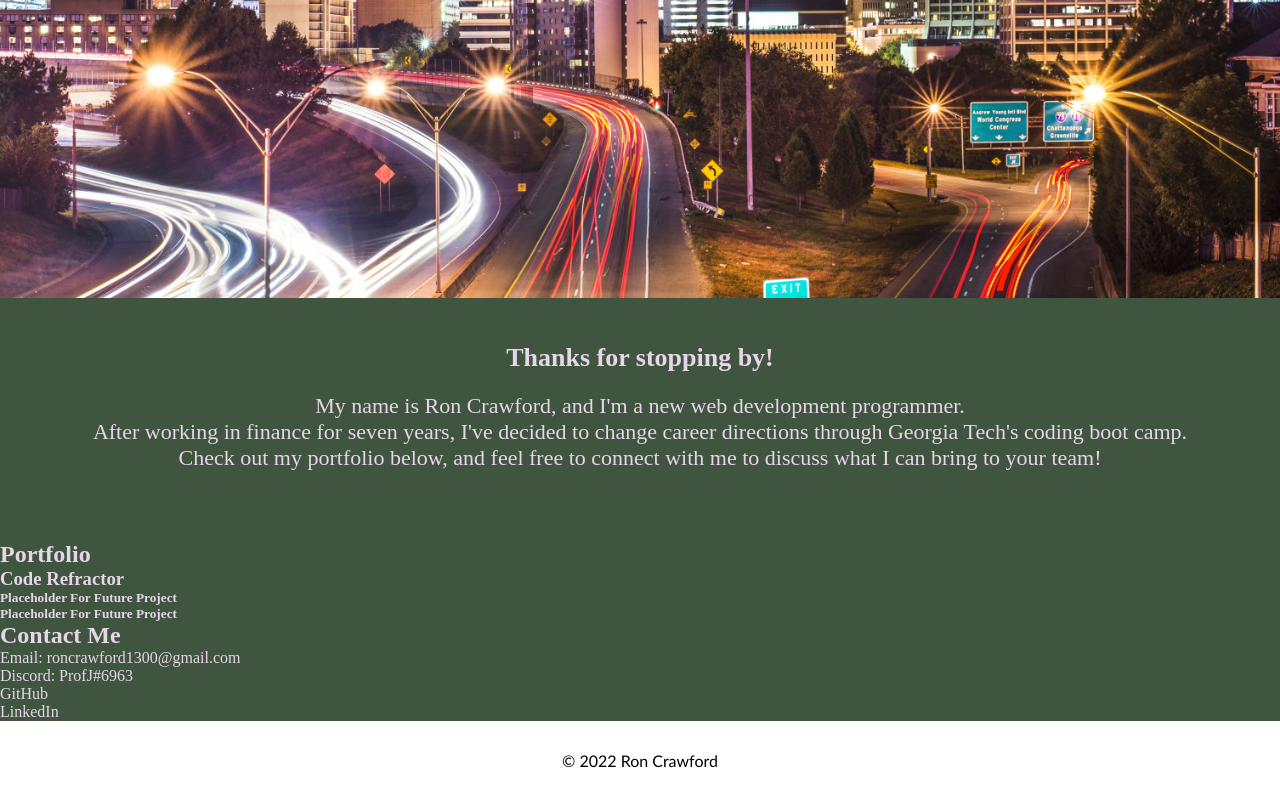
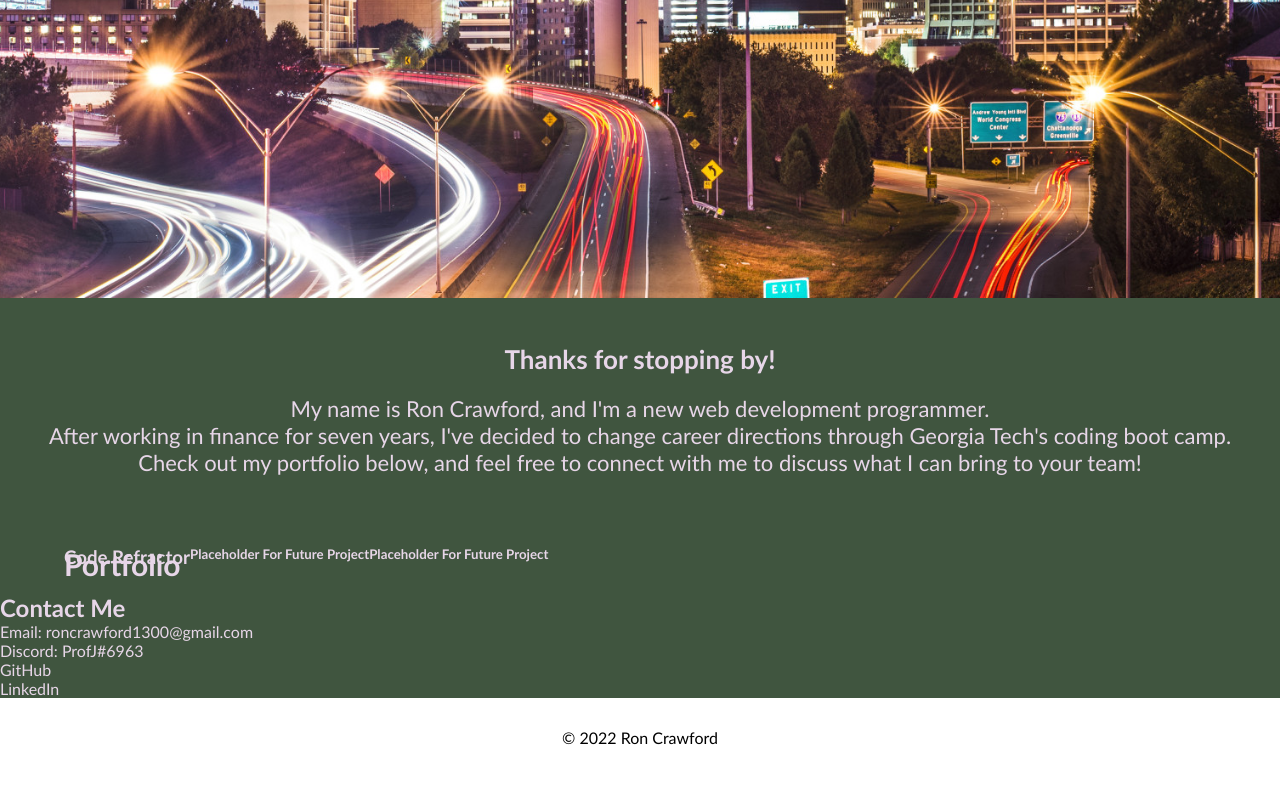
Before and after one commit to ProfJ13/HW-2-My-Portfolio, a plain HTML site: page index.html in a window 1280 px wide. Shown: the part 614-1414 px from the top of the page. After the commit the page ends 1391 px from the top, so only its background shows below. Drawn offline with Linux system fonts and the light colour scheme.

Commit message:
More CSS updates - playing around with the portfolio section before adding images as links

```diff
--- a/assets/css/style.css
+++ b/assets/css/style.css
@@ -75,6 +75,7 @@ a {
 .content {
   background-color: #40553F;
   color: #E7D6E8;
+  font-family: 'Trebuchet MS', 'Lucida Sans Unicode', 'Lucida Grande', 'Lucida Sans', Arial, sans-serif;
 }
 
 .content .Info-Box {
@@ -83,7 +84,6 @@ a {
   text-align: center;
 }
 
-/* Why is padding not working??? */
 .Info-Box h2 {
   font-size: 26px;
   margin-bottom: 20px;
@@ -91,6 +91,29 @@ a {
 
 .Info-Box p {
   font-size: 22px;
+  padding-bottom: 25px;
+}
+
+.Portfolio-Box {
+  margin-left: 5%;
+  padding-bottom: 25px;
+  display: flex;
+}
+
+.Portfolio-Box h2 {
+position: absolute;
+font-size: 30px;
+}
+
+.Portfolio-Box section {
+position: relative;
+}
+
+.Portfolio-Box #Lead-Project
+
+.Contact-Box {
+  text-align: right;
+  padding-right: 25px;
   padding-bottom: 25px;
 }
 
--- a/index.html
+++ b/index.html
@@ -51,22 +51,23 @@
 
       <!-- Portfolio -->
       <article id="portfolio" class="Portfolio-Box">
+
         <h2>Portfolio</h2>
 
         <section>
-            <a id="Lead-Project" class="Placeholder-Project" href="https://profj13.github.io/HW-1-Code-Refactor/">
+          <a id="Lead-Project" class="Project" href="https://profj13.github.io/HW-1-Code-Refactor/">
             <h3>Code Refractor</h3>
           </a>
         </section>
 
         <section>
-            <a class="Placeholder-Project" href="#">
+          <a class="Project" href="#">
             <h5>Placeholder For Future Project</h5>
           </a>
         </section>
 
         <section>
-            <a class="Placeholder-Project" href="#">
+          <a class="Project" href="#">
             <h5>Placeholder For Future Project</h5>
           </a>
         </section>
@@ -74,7 +75,7 @@
       </article>
 
       <!-- Contact Me -->
-      <article id="contact-me" class="Contact-Box">
+      <section id="contact-me" class="Contact-Box">
           <h2>Contact Me</h2>
             <ul>
               <li>
@@ -90,7 +91,7 @@
                 <a href="https://www.linkedin.com/in/ron-crawford-93267712a">LinkedIn</a>
               </li>
             </ul>
-      </article>
+      </section>
     </main>
 
       <!-- Footer content -->
```
Lines whose indentation alone changed are shown as unchanged.
